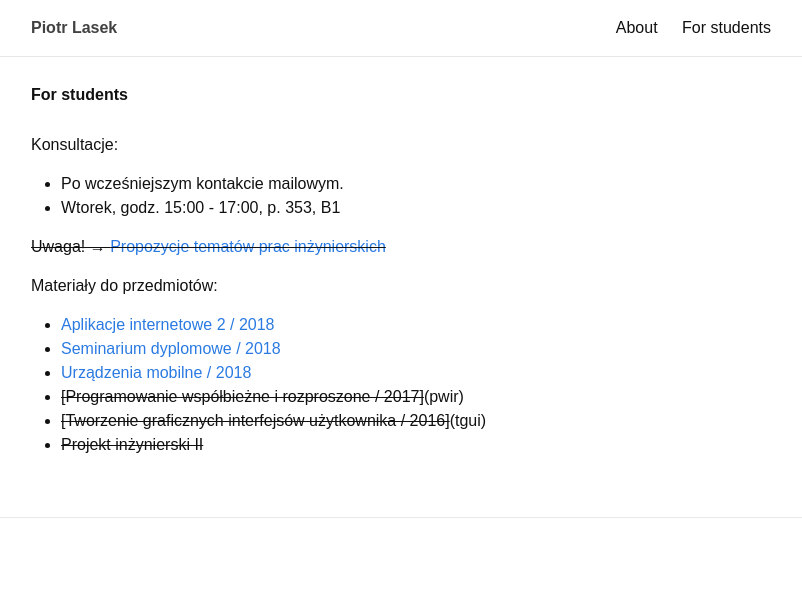
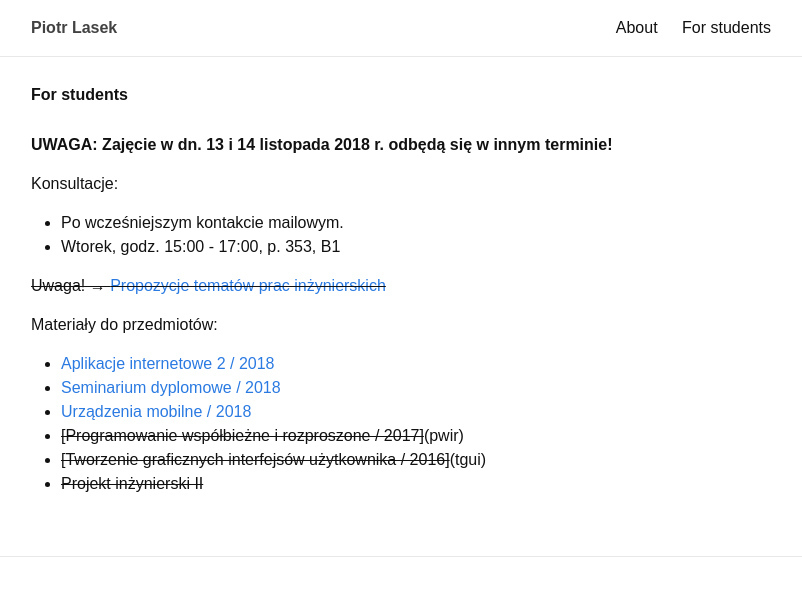
Before and after one commit to piotrlasek/piotrlasek.github.io, a Jekyll site: the page built from for-students.md, in a window 1280 px wide. Shown: the top 596 px of the page, without its empty margins (239-1041 px from the left). Built offline with Jekyll 4.4.1, drawn with Linux system fonts in a browser that asks for light colours.

Commit message:
Update for-students.md

```diff
--- a/for-students.md
+++ b/for-students.md
@@ -3,6 +3,8 @@ layout: page
 title: For students
 permalink: /for-students/
 ---
+
+**UWAGA: Zajęcie w dn. 13 i 14 listopada 2018 r. odbędą się w innym terminie!**
 
 Konsultacje:
 
```
